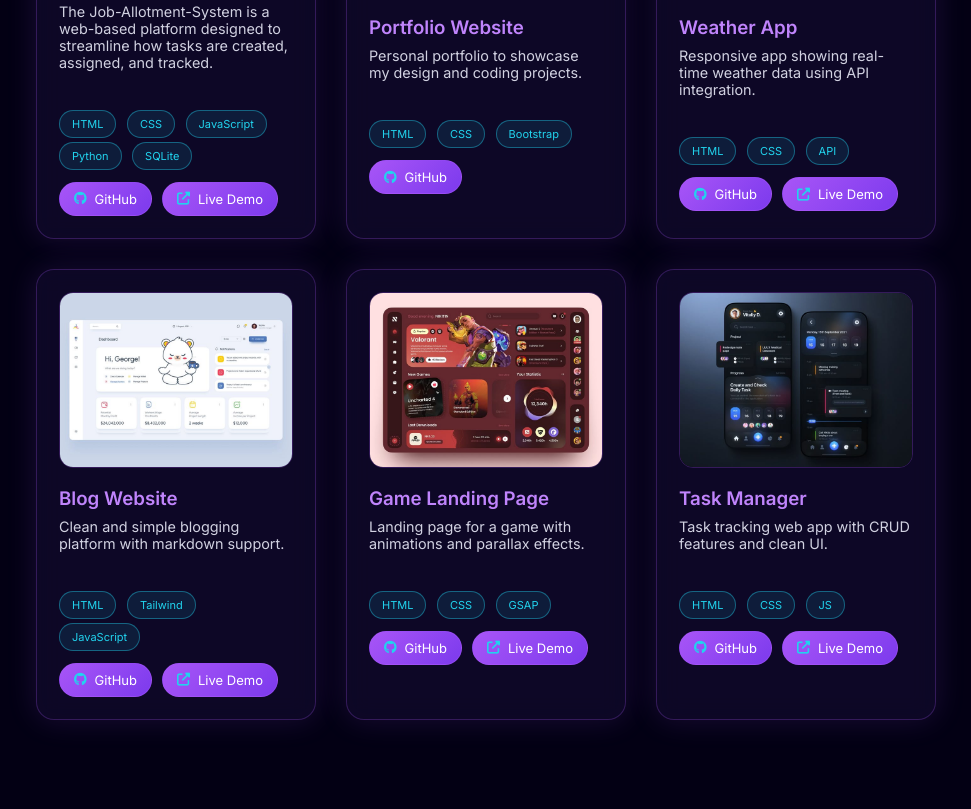
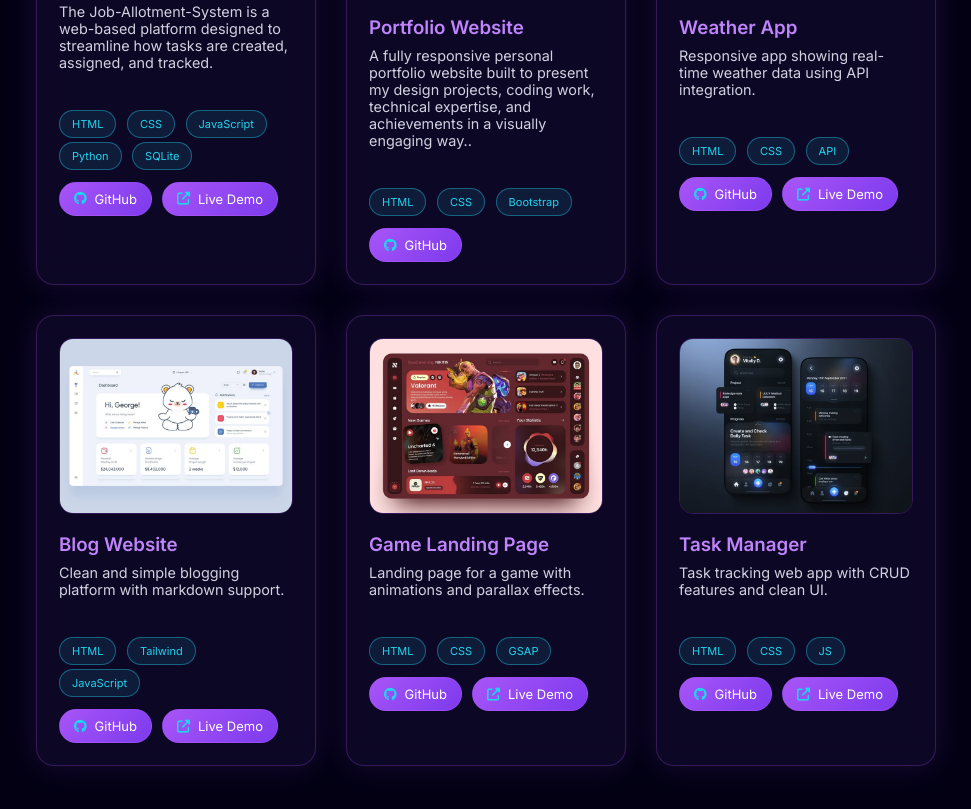
Before and after one commit to adityaalpha16/Portfolio_Webpage, a plain HTML site: page index.html in a window 1280 px wide. Shown: the part 2135-2944 px from the top of the page, without its empty margins (164-1135 px from the left). Drawn offline with Linux system fonts and the light colour scheme.

Commit message:
Enhance portfolio website project description
Updated project description for the portfolio website to provide more detail.

```diff
--- a/index.html
+++ b/index.html
@@ -240,7 +240,7 @@
     <div class="project-card">
       <img src="Images/Portfolia_A.jpg" alt="Portfolio Website">
       <h3>Portfolio Website</h3>
-      <p>Personal portfolio to showcase my design and coding projects.</p>
+      <p>A fully responsive personal portfolio website built to present my design projects, coding work, technical expertise, and achievements in a visually engaging way..</p>
       <div class="skills">
         <a href="#">HTML</a>
         <a href="#">CSS</a>
```
